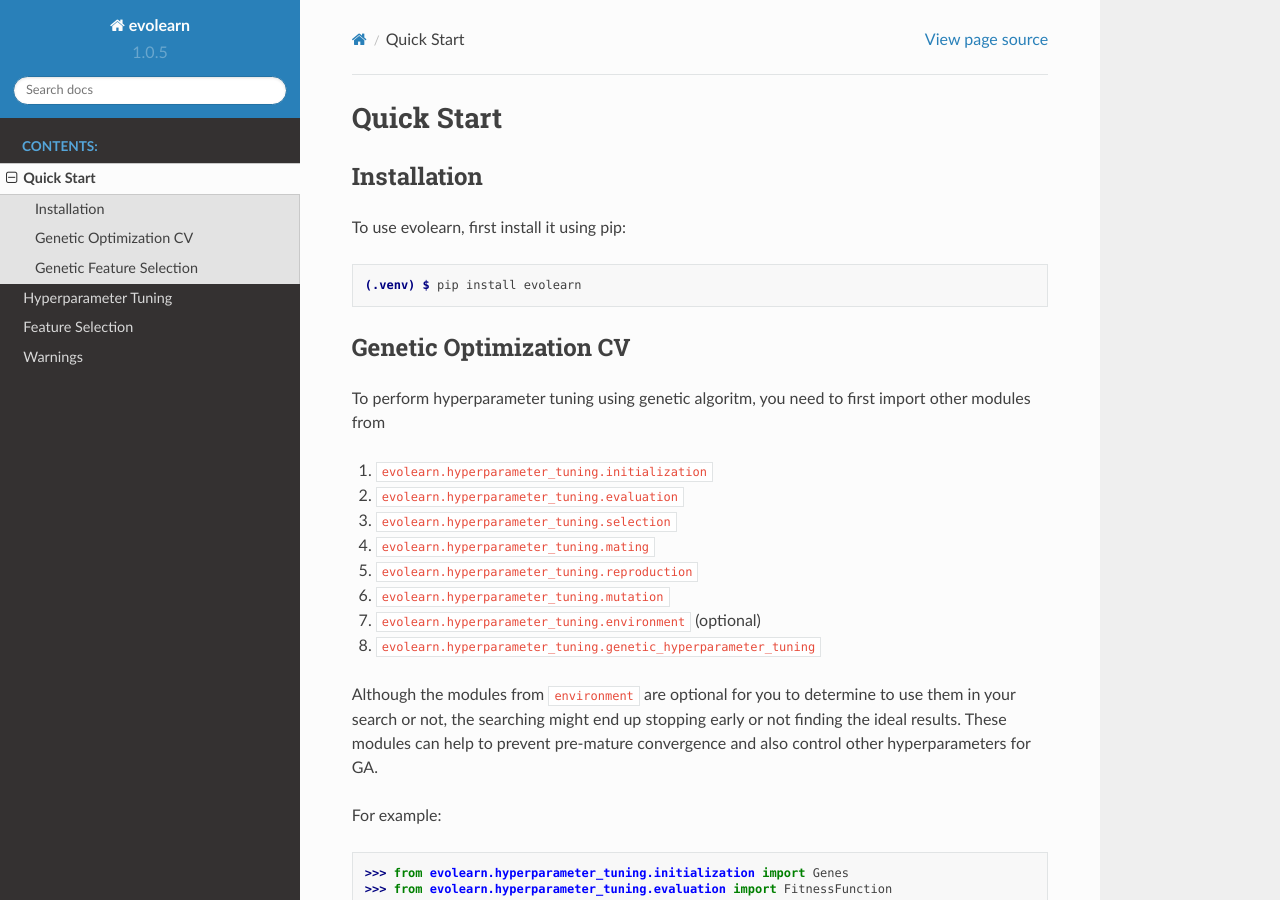
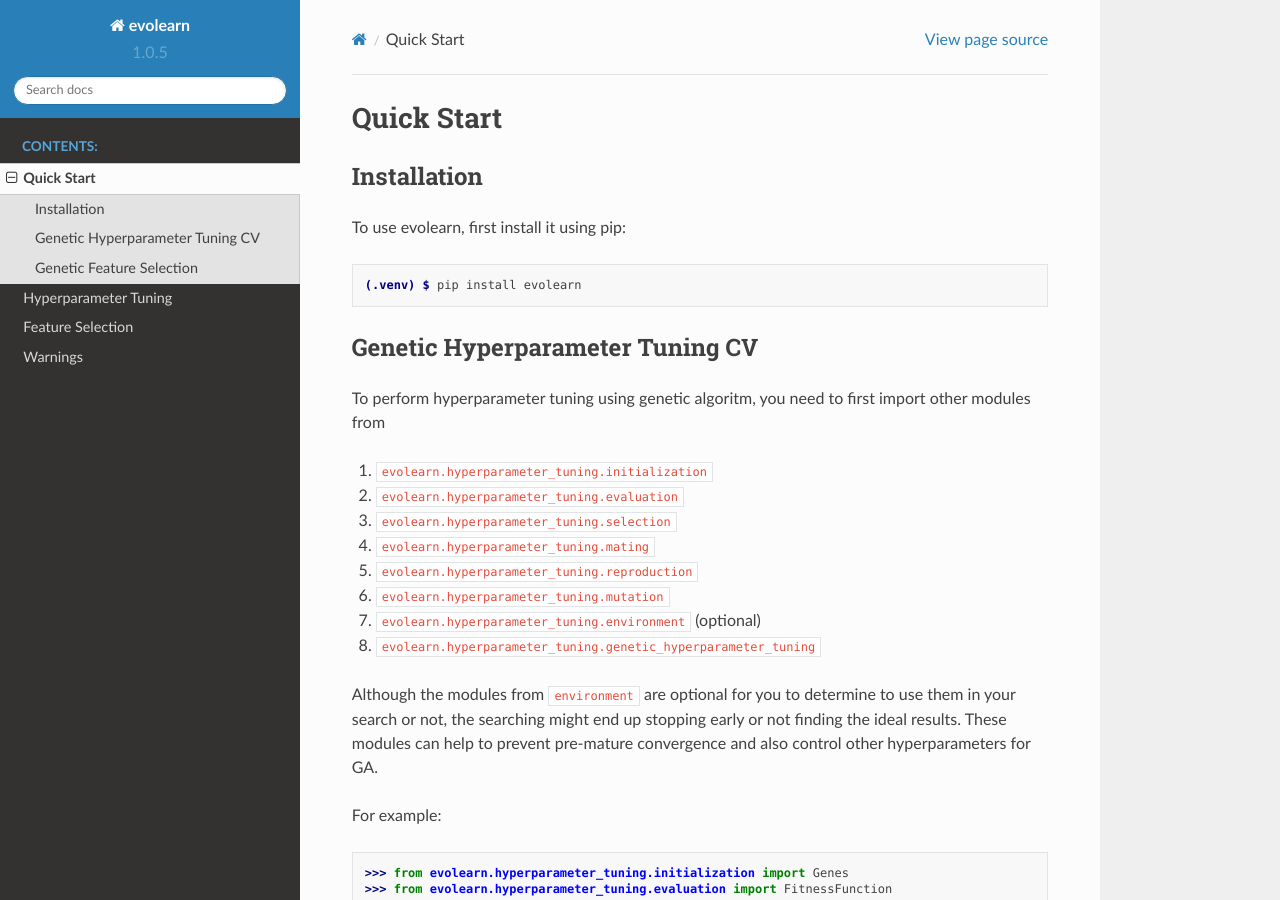
Before and after one commit to HindyDS/evolearn, a Sphinx documentation site: the page built from docs/source/Quick-Start.rst, in a window 1280 px wide and 900 px high. Built offline with Sphinx 7.4.7 and the Read the Docs theme 2.0.0, drawn with Linux system fonts in a browser that asks for light colours.

Commit message:
Update Quick-Start.rst

```diff
--- a/docs/source/Quick-Start.rst
+++ b/docs/source/Quick-Start.rst
@@ -12,7 +12,7 @@
 
    (.venv) $ pip install evolearn
 
-Genetic Optimization CV
+Genetic Hyperparameter Tuning CV
 ----------------
 
 To perform hyperparameter tuning using genetic algoritm,
```
